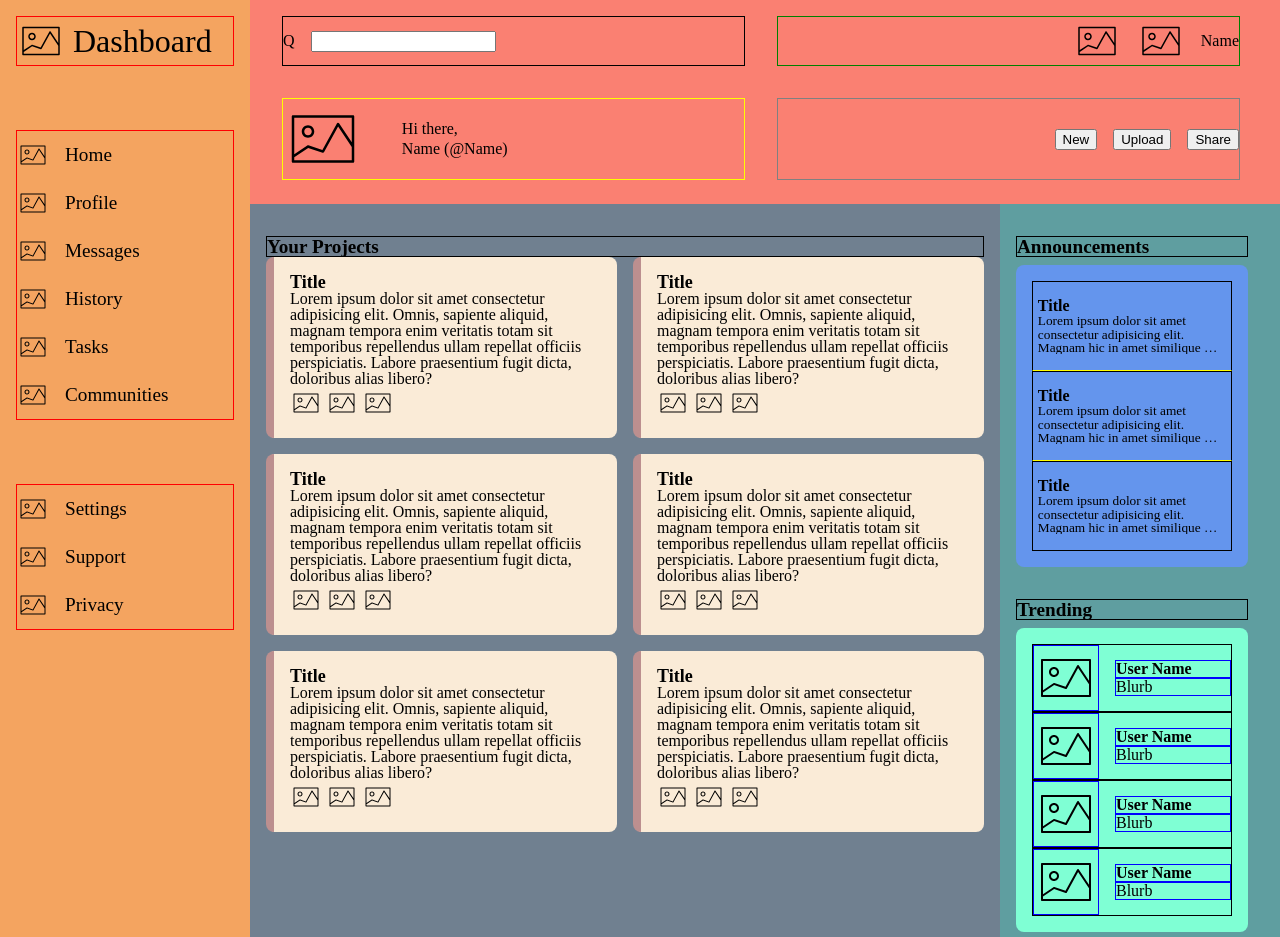
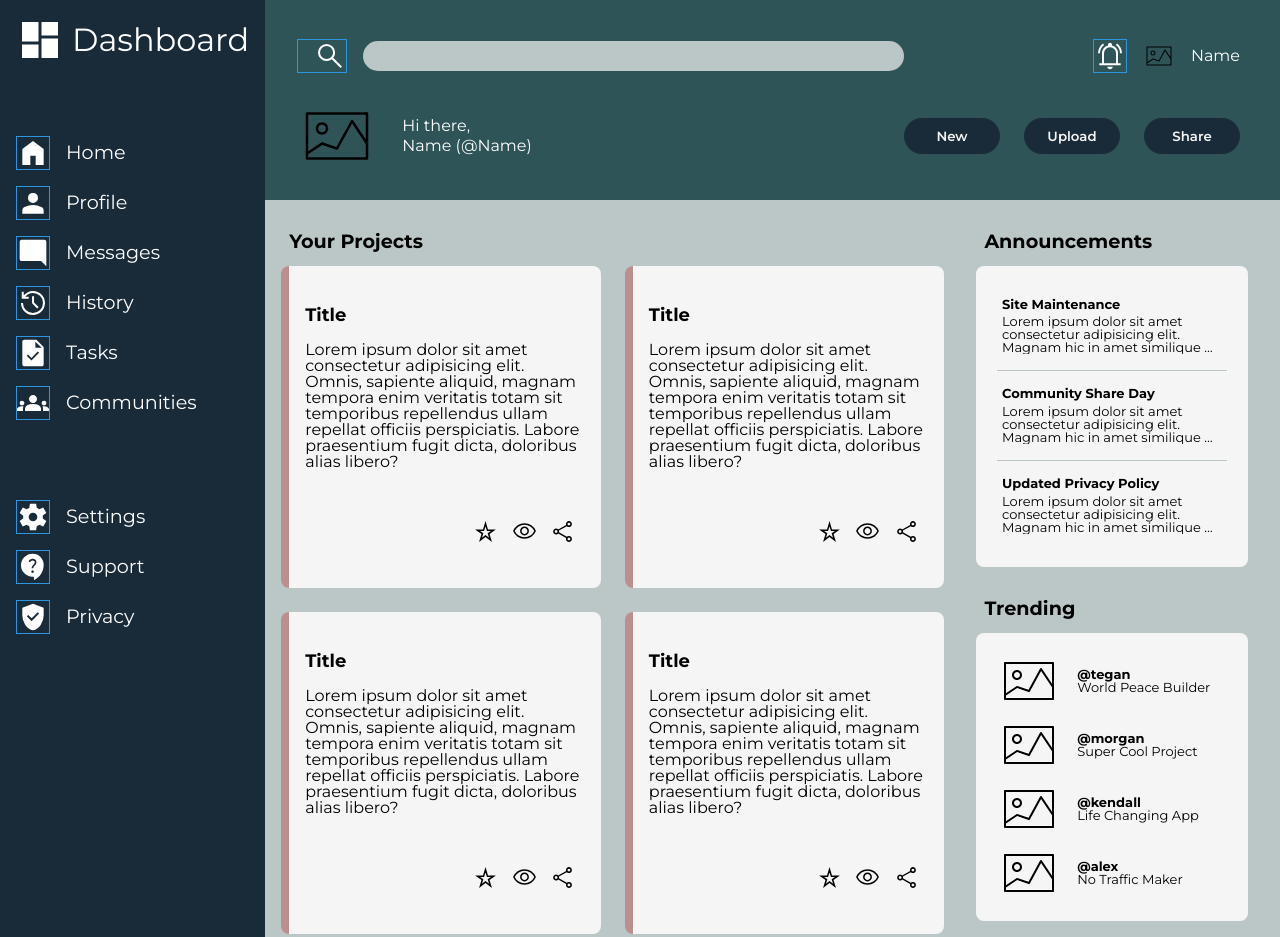
Before and after one commit to CapeTownKimmy/Admin-Dashboard, a plain HTML site: page index.html in a window 1280 px wide. Shown: the top 937 px of the page. Drawn offline with nearby package versions, Linux system fonts and the light colour scheme.

Commit message:
Add icons and colour scheme

```diff
--- a/index.html
+++ b/index.html
@@ -5,42 +5,47 @@
     <meta name="viewport" content="width=device-width, initial-scale=1.0">
     <title>Admin Dashboard</title>
     <link rel="stylesheet" href="./style.css">
+    <link rel="preconnect" href="https://fonts.googleapis.com">
+    <link rel="preconnect" href="https://fonts.gstatic.com" crossorigin>
+    <link rel="stylesheet" href="https://fonts.googleapis.com/css2?family=Material+Symbols+Outlined:opsz,wght,FILL,GRAD@48,400,0,0" /><link href="https://fonts.googleapis.com/css2?family=Montserrat:wght@200;300;400;500;600;700&display=swap" rel="stylesheet">
+    <link rel="stylesheet" href="https://fonts.googleapis.com/css2?family=Material+Symbols+Outlined:opsz,wght,FILL,GRAD@48,400,0,0" />
+    <link rel="stylesheet" href="https://fonts.googleapis.com/css2?family=Material+Symbols+Outlined:opsz,wght,FILL,GRAD@48,400,1,0" />
 </head>
 <body>
     <main>
         <menu>
-            <h1><img src="./images/placeholder01.svg" alt="">Dashboard</h1>
+            <h1><img class="dashboard-icon" src="./images/dashboard_FILL1_wght400_GRAD0_opsz48.svg" alt="">Dashboard</h1>
             <nav>
                 <ul class="menu links">
                     <li>
-                        <a href="#"><img src="./images/placeholder01.svg" alt="">Home</a>
+                        <a href="#"><img class="icon" src="./images/home_FILL1_wght400_GRAD0_opsz48.svg" alt="">Home</a>
                     </li>
                     <li>
-                        <a href="#"><img src="./images/placeholder01.svg" alt="">Profile</a>
+                        <a href="#"><img class="icon" src="./images/person_FILL1_wght400_GRAD0_opsz48.svg" alt="">Profile</a>
                     </li>
                     <li>
-                        <a href="#"><img src="./images/placeholder01.svg" alt="">Messages</a>
+                        <a href="#"><img class="icon" src="./images/mode_comment_FILL1_wght400_GRAD0_opsz48.svg" alt="">Messages</a>
                     </li>
                     <li>
-                        <a href="#"><img src="./images/placeholder01.svg" alt="">History</a>
+                        <a href="#"><img class="icon" src="./images/history_FILL1_wght400_GRAD0_opsz48.svg" alt="">History</a>
                     </li>
                     <li>
-                        <a href="#"><img src="./images/placeholder01.svg" alt="">Tasks</a>
+                        <a href="#"><img class="icon" src="./images/task_FILL1_wght400_GRAD0_opsz48.svg" alt="">Tasks</a>
                     </li>
                     <li>
-                        <a href="#"><img src="./images/placeholder01.svg" alt="">Communities</a>
+                        <a href="#"><img class="icon" src="./images/groups_FILL1_wght400_GRAD0_opsz48.svg" alt="">Communities</a>
                     </li>
                 </ul>
 
                 <ul class="settings links">
                     <li>
-                        <a href="#"><img src="./images/placeholder01.svg" alt="">Settings</a>
+                        <a href="#"><img class="icon" src="./images/settings_FILL1_wght400_GRAD0_opsz48.svg" alt="">Settings</a>
                     </li>
                     <li>
-                        <a href="#"><img src="./images/placeholder01.svg" alt="">Support</a>
+                        <a href="#"><img class="icon" src="./images/contact_support_FILL1_wght400_GRAD0_opsz48.svg" alt="">Support</a>
                     </li>
                     <li>
-                        <a href="#"><img src="./images/placeholder01.svg" alt="">Privacy</a>
+                        <a href="#"><img class="icon" src="./images/verified_user_FILL1_wght400_GRAD0_opsz48.svg" alt="">Privacy</a>
                     </li>
                 </ul>
             </nav>
@@ -48,11 +53,11 @@
 
         <header>
             <div class="search-bar">
-                <label for="search">Q</label>
+                <label for="search"><img class="icon" src="./images/search_FILL0_wght400_GRAD0_opsz48.svg" width="32px" alt="search icon"></label>
                 <input type="search" id="search" name="search">
             </div>
             <div class="profile-bar">
-                <img src="./images/placeholder01.svg" alt="">
+                <img class="icon" src="./images/notifications_active_FILL0_wght400_GRAD0_opsz48.svg" width="32px" alt="notification icon">
                 <img src="./images/placeholder01.svg" alt="">
                 <h4>Name</h4>
             </div>
@@ -74,44 +79,57 @@
                 <div class="card">
                     <h4>Title</h4>
                     <p>Lorem ipsum dolor sit amet consectetur adipisicing elit. Omnis, sapiente aliquid, magnam tempora enim veritatis totam sit temporibus repellendus ullam repellat officiis perspiciatis. Labore praesentium fugit dicta, doloribus alias libero?</p>
-                    <img src="./images/placeholder01.svg" alt="">
-                    <img src="./images/placeholder01.svg" alt="">
-                    <img src="./images/placeholder01.svg" alt="">
+                    <div class="img-container">
+                        <img src="./images/star_rate_FILL0_wght400_GRAD0_opsz48.svg" alt="favourite post icon" width="25px">
+                        <img src="./images/visibility_FILL0_wght400_GRAD0_opsz48.svg" alt="watch post icon" width="25px">
+                        <img src="./images/share_FILL0_wght400_GRAD0_opsz48.svg" alt="share post icon" width="25px">
+                    </div>
+
                 </div>
                 <div class="card">
                     <h4>Title</h4>
                     <p>Lorem ipsum dolor sit amet consectetur adipisicing elit. Omnis, sapiente aliquid, magnam tempora enim veritatis totam sit temporibus repellendus ullam repellat officiis perspiciatis. Labore praesentium fugit dicta, doloribus alias libero?</p>
-                    <img src="./images/placeholder01.svg" alt="">
-                    <img src="./images/placeholder01.svg" alt="">
-                    <img src="./images/placeholder01.svg" alt="">
+                    <div class="img-container">
+                        <img src="./images/star_rate_FILL0_wght400_GRAD0_opsz48.svg" alt="favourite post icon" width="25px">
+                        <img src="./images/visibility_FILL0_wght400_GRAD0_opsz48.svg" alt="watch post icon" width="25px">
+                        <img src="./images/share_FILL0_wght400_GRAD0_opsz48.svg" alt="share post icon" width="25px">
+                    </div>
                 </div>
                 <div class="card">
                     <h4>Title</h4>
                     <p>Lorem ipsum dolor sit amet consectetur adipisicing elit. Omnis, sapiente aliquid, magnam tempora enim veritatis totam sit temporibus repellendus ullam repellat officiis perspiciatis. Labore praesentium fugit dicta, doloribus alias libero?</p>
-                    <img src="./images/placeholder01.svg" alt="">
-                    <img src="./images/placeholder01.svg" alt="">
-                    <img src="./images/placeholder01.svg" alt="">
+                    <div class="img-container">
+                        <img src="./images/star_rate_FILL0_wght400_GRAD0_opsz48.svg" alt="favourite post icon" width="25px">
+                        <img src="./images/visibility_FILL0_wght400_GRAD0_opsz48.svg" alt="watch post icon" width="25px">
+                        <img src="./images/share_FILL0_wght400_GRAD0_opsz48.svg" alt="share post icon" width="25px">
+                    </div>
                 </div>
                 <div class="card">
                     <h4>Title</h4>
                     <p>Lorem ipsum dolor sit amet consectetur adipisicing elit. Omnis, sapiente aliquid, magnam tempora enim veritatis totam sit temporibus repellendus ullam repellat officiis perspiciatis. Labore praesentium fugit dicta, doloribus alias libero?</p>
-                    <img src="./images/placeholder01.svg" alt="">
-                    <img src="./images/placeholder01.svg" alt="">
-                    <img src="./images/placeholder01.svg" alt="">
+                    <div class="img-container">
+                        <img src="./images/star_rate_FILL0_wght400_GRAD0_opsz48.svg" alt="favourite post icon" width="25px">
+                        <img src="./images/visibility_FILL0_wght400_GRAD0_opsz48.svg" alt="watch post icon" width="25px">
+                        <img src="./images/share_FILL0_wght400_GRAD0_opsz48.svg" alt="share post icon" width="25px">
+                    </div>
                 </div>
                 <div class="card">
                     <h4>Title</h4>
                     <p>Lorem ipsum dolor sit amet consectetur adipisicing elit. Omnis, sapiente aliquid, magnam tempora enim veritatis totam sit temporibus repellendus ullam repellat officiis perspiciatis. Labore praesentium fugit dicta, doloribus alias libero?</p>
-                    <img src="./images/placeholder01.svg" alt="">
-                    <img src="./images/placeholder01.svg" alt="">
-                    <img src="./images/placeholder01.svg" alt="">
+                    <div class="img-container">
+                        <img src="./images/star_rate_FILL0_wght400_GRAD0_opsz48.svg" alt="favourite post icon" width="25px">
+                        <img src="./images/visibility_FILL0_wght400_GRAD0_opsz48.svg" alt="watch post icon" width="25px">
+                        <img src="./images/share_FILL0_wght400_GRAD0_opsz48.svg" alt="share post icon" width="25px">
+                    </div>
                 </div>
                 <div class="card">
                     <h4>Title</h4>
                     <p>Lorem ipsum dolor sit amet consectetur adipisicing elit. Omnis, sapiente aliquid, magnam tempora enim veritatis totam sit temporibus repellendus ullam repellat officiis perspiciatis. Labore praesentium fugit dicta, doloribus alias libero?</p>
-                    <img src="./images/placeholder01.svg" alt="">
-                    <img src="./images/placeholder01.svg" alt="">
-                    <img src="./images/placeholder01.svg" alt="">
+                    <div class="img-container">
+                        <img src="./images/star_rate_FILL0_wght400_GRAD0_opsz48.svg" alt="favourite post icon" width="25px">
+                        <img src="./images/visibility_FILL0_wght400_GRAD0_opsz48.svg" alt="watch post icon" width="25px">
+                        <img src="./images/share_FILL0_wght400_GRAD0_opsz48.svg" alt="share post icon" width="25px">
+                    </div>
                 </div>
             </section>
         </article>
@@ -121,15 +139,15 @@
                 <h2 class="announce-title">Announcements</h2>
                 <div class="announcements-container">
                     <div class="card-text border">
-                        <h5>Title</h5>
+                        <h5>Site Maintenance</h5>
                         <p>Lorem ipsum dolor sit amet consectetur adipisicing elit. Magnam hic in amet similique tempora soluta cupiditate ab perspiciatis.</p>
                     </div>
                     <div class="card-text border">
-                        <h5>Title</h5>
+                        <h5>Community Share Day</h5>
                         <p>Lorem ipsum dolor sit amet consectetur adipisicing elit. Magnam hic in amet similique tempora soluta cupiditate ab perspiciatis sint temporibus voluptate magni beatae officia deleniti aspernatur, corrupti, quod nemo? Cumque.</p>
                     </div>
                     <div class="card-text">
-                        <h5>Title</h5>
+                        <h5>Updated Privacy Policy</h5>
                         <p>Lorem ipsum dolor sit amet consectetur adipisicing elit. Magnam hic in amet similique tempora soluta cupiditate ab perspiciatis sint temporibus voluptate magni beatae officia deleniti aspernatur, corrupti, quod nemo? Cumque.</p>
                     </div>
                 </div>
@@ -141,29 +159,29 @@
                 <div class="trending-users">
                     <img src="./images/placeholder01.svg" alt="">
                     <div class="text">
-                        <h6>User Name</h6>
-                        <p>Blurb</p>
+                        <h6>@tegan</h6>
+                        <p>World Peace Builder</p>
                     </div>
                 </div>
                 <div class="trending-users">
                     <img src="./images/placeholder01.svg" alt="">
                     <div class="text">
-                        <h6>User Name</h6>
-                        <p>Blurb</p>
+                        <h6>@morgan</h6>
+                        <p>Super Cool Project</p>
                     </div>
                 </div>
                 <div class="trending-users">
                     <img src="./images/placeholder01.svg" alt="">
                     <div class="text">
-                        <h6>User Name</h6>
-                        <p>Blurb</p>
+                        <h6>@kendall</h6>
+                        <p>Life Changing App</p>
                     </div>
                 </div>
                 <div class="trending-users">
                     <img src="./images/placeholder01.svg" alt="">
                     <div class="text">
-                        <h6>User Name</h6>
-                        <p>Blurb</p>
+                        <h6>@alex</h6>
+                        <p>No Traffic Maker</p>
                     </div>
                 </div>
                 </div>
--- a/style.css
+++ b/style.css
@@ -45,6 +45,9 @@ table {
 
 
 /* -*-*-*-*-*-*-*-*-*- GLOBAL STYLING -*-*-*-*-*-*-*-*-*-  */
+/* FONTS */
+/* font-family: 'Montserrat', sans-serif; */
+
 main {
     width: 100%;
     height: 100vh;
@@ -55,7 +58,7 @@ main {
 
 /* -*-*-*-*-*-*-*-*-*- MENU STYLING -*-*-*-*-*-*-*-*-*-  */
 menu {
-    background-color: sandybrown;
+    background-color: #192b38;
     grid-column: 1 / 1;
     grid-row: 1 / 3;
     display: flex;
@@ -66,14 +69,22 @@ menu {
 
 /* HEADING */
 h1 {
-    border: 1px solid red;
+    /* border: 1px solid red; */
+    font-family: 'Montserrat', sans-serif;
     font-size: xx-large;
+    color: white;
     display: flex;
     align-items: center;
     gap: .5rem;
 }
-h1 img {
-    width: 3rem;
+
+.dashboard-icon {
+    filter: invert();
+}
+
+.icon {
+    filter: invert();
+    border: 1px solid chocolate;
 }
 
 /* LINKS */
@@ -95,38 +106,55 @@ nav {
     display: flex;
     align-items: center;
     gap: 1rem;
-    color: black;
+    font-family: 'Montserrat', sans-serif;
+    color: white;
     padding: .5rem 0;
 }
 
-.menu,
+/* .menu,
 .settings {
     border: 1px solid red;
-}
+} */
 
 
 /* -*-*-*-*-*-*-*-*-*- HEADER STYLING -*-*-*-*-*-*-*-*-*-  */
 header {
-    background-color: salmon;
+    background-color: #2e5458;
     grid-column: 2 / -1;
     display: grid;
     grid-template-columns: 2fr 1fr;
-    grid-template-columns: 1fr 1fr;
-    gap: 2rem;
+    grid-template-rows: 1fr 1fr;
+    /* gap: 2rem; */
     padding: 1rem 2.5rem 1.5rem 2rem;
 }
 
 /* SEARCH BAR STYLING */
 .search-bar {
-    border: 1px solid black;
+    font-family: 'Montserrat', sans-serif;
     display: flex;
     align-items: center;
     gap: 1rem;
 }
 
+.search-bar .icon {
+    display: flex;
+    justify-content: center;
+    padding-left: 1rem;
+}
+
+#search {
+    background-color: #bbc7c6;
+    border: none;
+    width: max(250px, 100%);
+    height: 1.9rem;
+    border-radius: 2rem;
+}
+
 /* PROFILE BAR STYLING */
 .profile-bar {
-    border: 1px solid green;
+    /* border: 1px solid green; */
+    font-family: 'Montserrat', sans-serif;
+    color: white;
     display: flex;
     justify-content: flex-end;
     align-items: center;
@@ -134,14 +162,16 @@ header {
 }
 
 .profile-bar img {
-    width: 3rem;
+    width: 2rem;
 }
 
 /* USER BAR STYLING */
 .user-bar {
-    border: 1px solid yellow;
+    /* border: 1px solid yellow; */
+    font-family: 'Montserrat', sans-serif;
+    color: white;
     display: grid;
-    grid-template-columns: 1fr 3fr;
+    grid-template-columns: 1fr 5fr;
     grid-template-rows: 1fr 1fr;
     align-items: center;
     gap: .3rem;
@@ -163,59 +193,95 @@ header {
 
 /* BUTTON BAR STYLING */
 .button-bar {
-    border: 1px solid gray;
+    /* border: 1px solid gray; */
     display: flex;
     justify-content: flex-end;
     align-items: center;
-    gap: 1rem;
+    gap: 1.5rem;
+}
+.button-bar button {
+    font-family: 'Montserrat', sans-serif;
+    font-weight: 600;
+    width: 6rem;
+    height: 2.3rem;
+    border: none;
+    border-radius: 2rem;
+    background-color: #192b38;
+    color: whitesmoke;
+}
+
+.button-bar button:hover {
+    border: 2px solid whitesmoke;
+    cursor: pointer;
 }
 
 
 /* -*-*-*-*-*-*-*-*-*- ARTICLE STYLING -*-*-*-*-*-*-*-*-*-  */
 article {
-    background-color: slategrey;
+    background-color: #bbc7c6;
     padding: 2rem 1rem;
     grid-column: 2 / 3;
 }
 
 h2 {
-    border: 1px solid black;
+    /* border: 1px solid black; */
+    font-family: 'Montserrat', sans-serif;
     font-size: larger;
     font-weight: bold;
+    padding-left: .5rem;
 }
 
 .grid-container-projects {
     display: grid;
-    grid-template-columns: repeat(auto-fill, minmax(250px, 1fr));
-    gap: 1rem;
+    grid-template-columns: repeat(auto-fill, minmax(280px, 1fr));
+    grid-template-rows: repeat(3, minmax(322px, 1fr));
+    grid-auto-rows: minmax(200px, 1fr);
+    gap: 1.5rem;
+    padding-top: .9rem;
 }
 
 .card {
-    background-color: antiquewhite;
-    padding: 1rem;
+    background-color: whitesmoke;
+    padding: 2rem 1rem;
     border-left: .5rem solid rosybrown;
     border-radius: .5rem;
+    display: flex;
+    flex-direction: column;
+    justify-content: space-around;
 }
 
 .card h4 {
+    /* border: 1px solid green; */
+    font-family: 'Montserrat', sans-serif;
     font-size: large;
     font-weight: bold;
 }
 
-.card img {
-    width: 2rem;
+.card p {
+    /* border: 1px solid green; */
+    font-family: 'Montserrat', sans-serif;
+    padding-bottom: 1rem;
 }
 
+.img-container {
+    /* border: 1px solid green; */
+    align-self: flex-end;
+    padding-top: 1rem;
+}
+
+.img-container img {
+    padding-right: .6rem;
+}
 
 /* -*-*-*-*-*-*-*-*-*- ASIDE STYLING -*-*-*-*-*-*-*-*-*-  */
 aside {
-    background-color: cadetblue;
+    background-color: #bbc7c6;
     padding: 2rem 2rem 3rem 1rem;
 }
 
 .trend-title,
 .announce-title {
-    margin-bottom: .5rem;
+    margin-bottom: .9rem;
 }
 
 .trend-title {
@@ -223,27 +289,30 @@ aside {
 }
 
 .announcements-container {
-    background-color: cornflowerblue;
+    background-color: whitesmoke;
     border-radius: .5rem;
     display: grid;
-    grid-template-columns: minmax(200px, 1fr);
-    grid-template-rows: repeat(3, minmax(70px, 1fr));
-    padding: 1rem;
+    grid-template-columns: minmax(230px, 1fr);
+    grid-template-rows: repeat(3, minmax(80px, 1fr));
+    padding: 1rem 1.3rem;
 }
 
 .card-text {
-    border: 1px solid black;
+    /* border: 1px solid black; */
+    font-family: 'Montserrat', sans-serif;
     font-size: smaller;
     padding: 1rem .3rem 1rem .3rem;
 }
 
 .border {
-    border-bottom: 1px solid yellow;
+    border-bottom: 1px solid #bbc7c6;
 }
 
 .card-text h5 {
     font-weight: bolder;
-    font-size: medium;
+    font-size: small;
+    font-family: 'Montserrat', sans-serif;
+    padding-bottom: .3rem;
 }
 .card-text p {
     overflow: hidden;
@@ -251,24 +320,25 @@ aside {
     -webkit-box-orient: vertical;
     -webkit-line-clamp: 3;
     white-space: pre-wrap;
+    font-size: small;
 }
 
 /* TRENDING */
 .trending-container {
-    background-color: aquamarine;
+    background-color: whitesmoke;
     border-radius: .5rem;
     display: flex;
     flex-direction: column;
-    padding: 1rem;
+    padding: 1rem 1.3rem;
 }
 
 .trending-container img {
-    border: 1px solid blue;
+    /* border: 1px solid blue; */
     width: 4rem;
 }
 
 .trending-users {
-    border: 1px solid black;
+    /* border: 1px solid black; */
     display: grid;
     grid-template-columns: 1fr 3fr;
     grid-template-rows: repeat(auto-fill, minmax(50px, 1fr));
@@ -276,9 +346,12 @@ aside {
     column-gap: 1rem;
 }
 .trending-users h6 {
-    border: 1px solid blue;
+    /* border: 1px solid blue; */
+    font-family: 'Montserrat', sans-serif;
     font-weight: bolder;
+    font-size: small;
 }
 .trending-users p {
-    border: 1px solid blue;
+    font-family: 'Montserrat', sans-serif;
+    font-size: small;
 }
```
Also changed, not shown: images/contact_support_FILL1_wght400_GRAD0_opsz48.svg (added), images/dashboard_FILL1_wght400_GRAD0_opsz48.svg (added), images/groups_FILL1_wght400_GRAD0_opsz48.svg (added), images/history_FILL1_wght400_GRAD0_opsz48.svg (added), images/home_FILL1_wght400_GRAD0_opsz48.svg (added), images/mode_comment_FILL1_wght400_GRAD0_opsz48.svg (added), images/notifications_active_FILL0_wght400_GRAD0_opsz48.svg (added), images/person_FILL1_wght400_GRAD0_opsz48.svg (added), images/search_FILL0_wght400_GRAD0_opsz48.svg (added), images/settings_FILL1_wght400_GRAD0_opsz48.svg (added), images/share_FILL0_wght400_GRAD0_opsz48.svg (added), images/star_rate_FILL0_wght400_GRAD0_opsz48.svg (added), images/task_FILL1_wght400_GRAD0_opsz48.svg (added), images/verified_user_FILL1_wght400_GRAD0_opsz48.svg (added), 1 more files.
